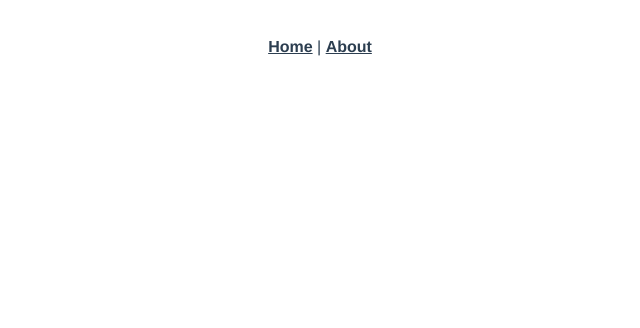
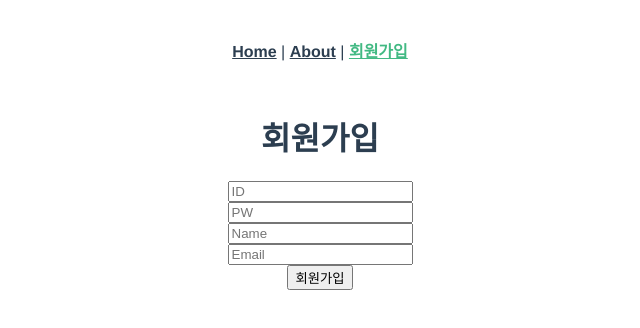
Before and after one commit to unain-dev/vue_practice, a Vue app in the folder signup_practice/: page /signup in a window 1280 px wide. Shown: the top 328 px of the page, without its empty margins (320-960 px from the left). Built offline with nearby package versions, Linux system fonts and the light colour scheme.

Commit message:
Feat: 회원가입 기본

```diff
--- a/signup_practice/package.json
+++ b/signup_practice/package.json
@@ -8,6 +8,7 @@
     "lint": "vue-cli-service lint"
   },
   "dependencies": {
+    "axios": "^0.26.1",
     "core-js": "^3.6.5",
     "vue": "^2.6.11",
     "vue-router": "^3.2.0"
--- a/signup_practice/src/App.vue
+++ b/signup_practice/src/App.vue
@@ -2,7 +2,8 @@
   <div id="app">
     <div id="nav">
       <router-link to="/">Home</router-link> |
-      <router-link to="/about">About</router-link>
+      <router-link to="/about">About</router-link> |
+      <router-link to="/signup">회원가입</router-link>
     </div>
     <router-view />
   </div>
--- /dev/null
+++ b/signup_practice/src/api/index.js
@@ -0,0 +1,11 @@
+import axios from "axios";
+
+export function apiInstance() {
+  const instance = axios.create({
+    baseURL: `https://70a87036-4459-4eba-a6c8-42af2505eaeb.mock.pstmn.io/vue/test`,
+    header: {
+      "Content-Type": "application/json",
+    },
+  });
+  return instance;
+}
--- /dev/null
+++ b/signup_practice/src/api/signup.js
@@ -0,0 +1,7 @@
+import { apiInstance } from ".";
+
+const api = apiInstance();
+
+export async function apiSignup(param, success, fail) {
+  api.post(`/signup`, param).then(success).catch(fail);
+}
--- /dev/null
+++ b/signup_practice/src/components/Form.vue
@@ -0,0 +1,60 @@
+<template>
+  <div>
+    <div><input type="text" placeholder="ID" v-model="userInfo.userId" /></div>
+    <div>
+      <input type="password" placeholder="PW" v-model="userInfo.userPw" />
+    </div>
+    <div>
+      <input type="text" placeholder="Name" v-model="userInfo.userName" />
+    </div>
+    <div>
+      <input type="email" placeholder="Email" v-model="userInfo.userEmail" />
+    </div>
+    <button @click="submitSignup">회원가입</button>
+  </div>
+</template>
+
+<script>
+import { apiSignup } from "../api/signup";
+
+export default {
+  name: "Form",
+  data() {
+    return {
+      userInfo: {
+        userId: null,
+        userPw: null,
+        userEmail: null,
+        userName: null,
+      },
+    };
+  },
+  methods: {
+    checkFrom() {
+      if (this.userInfo.userPw.length >= 8) {
+        return true;
+      } else {
+        return false;
+      }
+    },
+    submitSignup() {
+      if (this.checkFrom()) {
+        apiSignup(
+          this.userInfo,
+          (response) => {
+            if (response.data.status == 200) {
+              alert("회원가입이 완료되었습니다.");
+              this.$router.push({ name: "Home" });
+            }
+          },
+          () => {}
+        );
+      } else {
+        alert("비밀번호는 8자 이상이어야합니다.");
+      }
+    },
+  },
+};
+</script>
+
+<style></style>
--- a/signup_practice/src/router/index.js
+++ b/signup_practice/src/router/index.js
@@ -1,6 +1,7 @@
 import Vue from "vue";
 import VueRouter from "vue-router";
 import Home from "../views/Home.vue";
+import Signup from "../views/Signup.vue";
 
 Vue.use(VueRouter);
 
@@ -19,6 +20,11 @@ const routes = [
     component: () =>
       import(/* webpackChunkName: "about" */ "../views/About.vue"),
   },
+  {
+    path: "/signup",
+    name: "Signup",
+    component: Signup,
+  },
 ];
 
 const router = new VueRouter({
--- /dev/null
+++ b/signup_practice/src/views/Signup.vue
@@ -0,0 +1,19 @@
+<template>
+  <div>
+    <h1>회원가입</h1>
+    <Form />
+  </div>
+</template>
+
+<script>
+import Form from "../components/Form.vue";
+export default {
+  name: "Signup",
+  components: { Form },
+  data() {
+    return {};
+  },
+};
+</script>
+
+<style></style>
```
Also changed, not shown: 1 other file (tests, documents, lock files or other folders).
